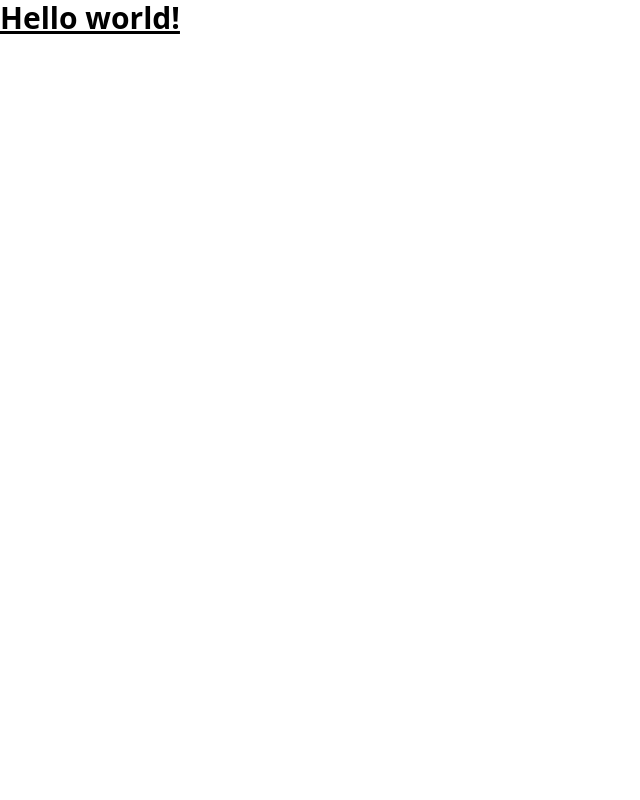
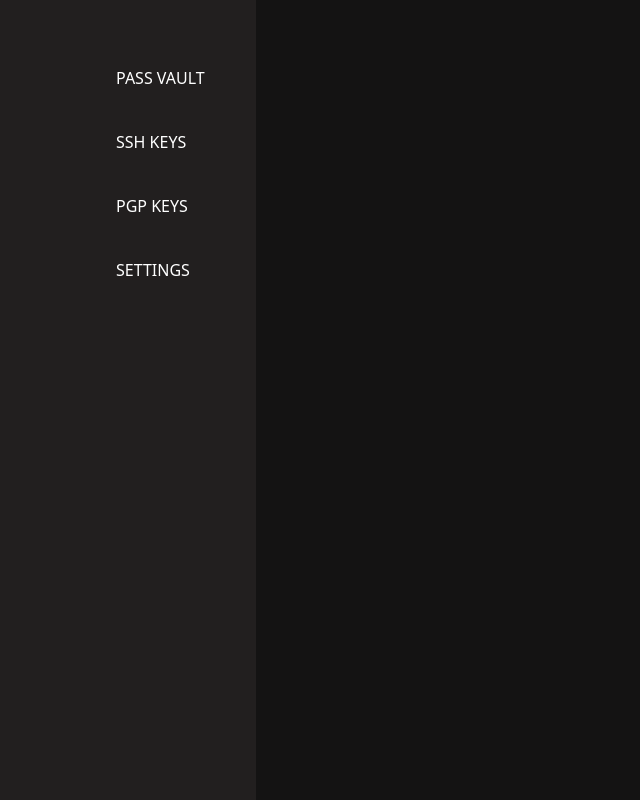
Before and after one commit to TeamNuclearCodes/SecretUS, a React (Create React App) app in the folder frontend/: page / in a window 1280 px wide. Shown: the whole page, without its empty margins (0-640 px from the left). Built offline with nearby package versions, Linux system fonts and the light colour scheme.

Commit message:
feat: homepage+sidebar
made homepage with sidebar & sidebar links

```diff
--- a/frontend/package.json
+++ b/frontend/package.json
@@ -3,7 +3,10 @@
   "version": "0.1.0",
   "private": true,
   "options": {
-    "allowedHosts": ["localhost", ".localhost"],
+    "allowedHosts": [
+      "localhost",
+      ".localhost"
+    ],
     "proxy": "https://localhost:5000/"
   },
   "dependencies": {
@@ -12,6 +15,7 @@
     "@testing-library/user-event": "^13.5.0",
     "react": "^18.3.1",
     "react-dom": "^18.3.1",
+    "react-router-dom": "^6.25.1",
     "react-scripts": "5.0.1",
     "web-vitals": "^2.1.4"
   },
--- a/frontend/src/App.css
+++ b/frontend/src/App.css
@@ -0,0 +1,22 @@
+.app {
+  display: flex;
+  background-color: #141313;
+}
+
+.sidebar {
+  background-color: #221f1f;
+  width: 20vw;
+  height: 100vh;
+  padding: 1rem;
+}
+
+.sidebar ul {
+  list-style-type: none;
+  padding: 0;
+  margin: 50px 0 0 100px;
+}
+
+.sidebar li {
+  margin-top: 40px;
+  color: white;
+}
--- a/frontend/src/App.js
+++ b/frontend/src/App.js
@@ -1,7 +1,40 @@
-export default function App() {
+import React from "react";
+import { Sidebar } from "./components/sidebar";
+import { BrowserRouter as Router, Route, Routes } from "react-router-dom";
+import "./App.css";
+
+const PassVault = () => {
+  <div>Pass Vault</div>;
+};
+
+const SSHKeys = () => {
+  <div>SSH Keys</div>;
+};
+
+const PGPKeys = () => {
+  <div>PGP Keys</div>;
+};
+
+const Settings = () => {
+  <div>Settings</div>;
+};
+
+function App() {
   return (
-    <h1 className="text-3xl font-bold underline">
-      Hello world!
-    </h1>
-  )
+    <Router>
+      <div className="app">
+        <Sidebar />
+        <div>
+          <Routes>
+            <Route exact path="/passvault" component={PassVault} />
+            <Route path="/sshkeys" component={SSHKeys} />
+            <Route path="/pgpkeys" component={PGPKeys} />
+            <Route path="/settings" component={Settings} />
+          </Routes>
+        </div>
+      </div>
+    </Router>
+  );
 }
+
+export default App;
--- /dev/null
+++ b/frontend/src/components/sidebar.jsx
@@ -0,0 +1,23 @@
+import React from "react";
+import { Link } from "react-router-dom";
+
+export const Sidebar = () => {
+  return (
+    <div className="sidebar">
+      <ul>
+        <li>
+          <Link to="/passvault">PASS VAULT</Link>
+        </li>
+        <li>
+          <Link to="/sshkeys">SSH KEYS</Link>
+        </li>
+        <li>
+          <Link to="/pgpkeys">PGP KEYS</Link>
+        </li>
+        <li>
+          <Link to="settings">SETTINGS</Link>
+        </li>
+      </ul>
+    </div>
+  );
+};
```
Also changed, not shown: frontend/src/logo.svg (deleted), 1 other file (tests, documents, lock files or other folders).
